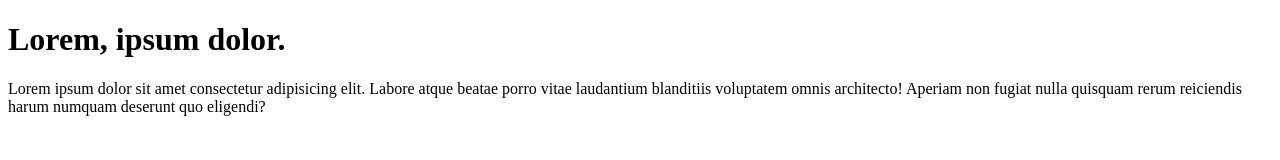
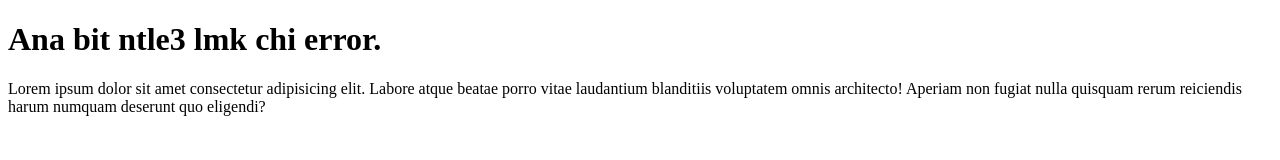
Before and after one commit to Moughazli20/Git101, a plain HTML site: page index.html in a window 1280 px wide. Drawn offline with Linux system fonts and the light colour scheme.

Commit message:
Changement de h1

```diff
--- a/index.html
+++ b/index.html
@@ -6,7 +6,7 @@
     <title>Document</title>
 </head>
 <body>
-    <h1>Lorem, ipsum dolor.</h1>
+    <h1>Ana bit ntle3 lmk chi error.</h1>
     <p>Lorem ipsum dolor sit amet consectetur adipisicing elit. Labore atque beatae porro vitae laudantium blanditiis voluptatem omnis architecto! Aperiam non fugiat nulla quisquam rerum reiciendis harum numquam deserunt quo eligendi?</p>
 </body>
 </html>
```
